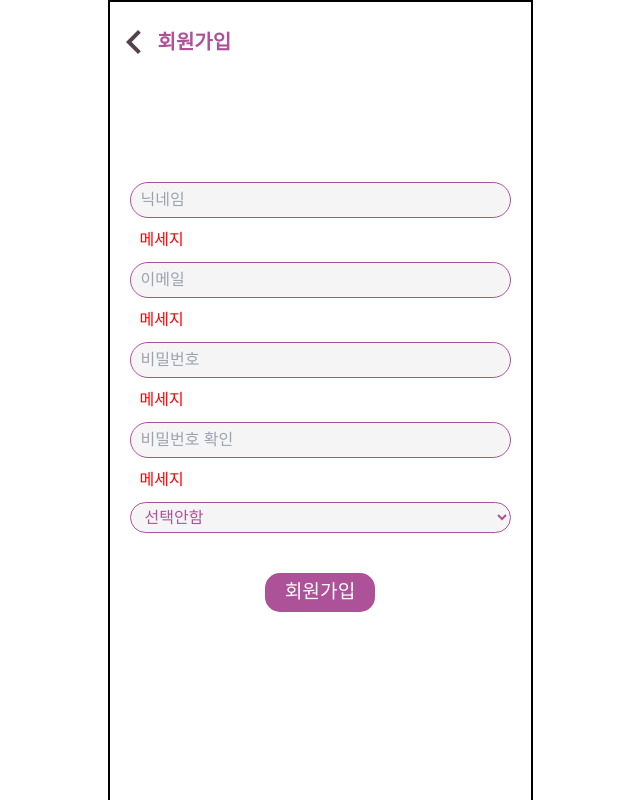
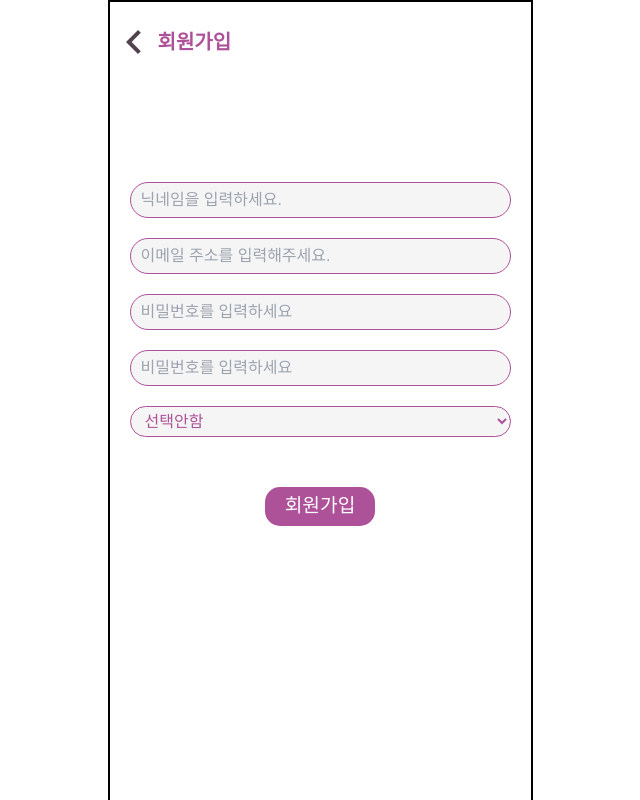
Before and after one commit to haglass/MoneyBook, a React (Create React App) app: page /signup in a window 1280 px wide. Shown: the top 800 px of the page, without its empty margins (320-960 px from the left). Built offline with nearby package versions, Linux system fonts and the light colour scheme.

Commit message:
signup 수정중

```diff
--- a/src/pages/main/MainAddDetail.js
+++ b/src/pages/main/MainAddDetail.js
@@ -17,21 +17,33 @@ const MainAddD = () => {
         <div>
           <div className="flex flex-col gap-2 p-8 pb-16">
             <MainBt className="flex justify-between text-xl">
-            - 소비금액 <p>원</p>
+              <input
+                placeholder="- 소비금액 원"
+                className="hover:outline-white ml-3 outline-white"
+              />
             </MainBt>
             <MainBt className="flex text-xl">
               <FaCapsules className="text-main text-3xl font-bold " />
-            <span className="pl-2">내용</span>
+              <input
+                placeholder="내역"
+                className="ml-3 hover:outline-white outline-white"
+              />
+            </MainBt>
+            <MainBt className="flex text-xl ">
+              <input type="date" className="ml-3 hover:outline-white outline-white"/>
             </MainBt>
           </div>
         </div>
+
         <h1 className="text-xl  text-main pl-8 ">최근 소비</h1>
 
         <div className="  px-8 pt-5">
           <MainBt className="w-full ">
             <div className="flex items-center mb-3">
               <FaThumbtack className=" text-main text-base font-bold " />
-            <span className="text-base font-bol text-main">고정지출입니다</span>
+              <span className="text-base font-bol text-main">
+                고정지출입니다
+              </span>
             </div>
             <div className="flex justify-between items-center">
               <span className="text-xs  text-sub">2월 14일</span>
--- a/src/pages/user/SignUp.js
+++ b/src/pages/user/SignUp.js
@@ -4,16 +4,108 @@ import * as css from "../../styles/Styles";
 import { MdOutlineKeyboardArrowLeft } from "react-icons/md";
 import tw from "tailwind-styled-components";
 import { useState } from "react";
+import { useEffect } from "react";
 
 const SingUp = () => {
+  let initVal = {
+    userid: "",
+    email: "",
+    password: "",
+    password2: "",
+    gender: "",
+    comment: "",
+  };
+  const [val, setVal] = useState(initVal);
+
   const selectList = ["선택안함", "남성", "여성"];
   const [Selected, setSelected] = useState("");
   const handleSelect = (e) => {
     setSelected(e.target.value);
   };
+  const handleChange = (e) => {
+    // console.log(e.target); // tag = {name:"userid", value:"123"}
+    // console.log(e.target.name); // tag name="userid"
+    // console.log(e.target.value);// tag value
+    const { name, value } = e.target;
+    setVal({ ...val, [name]: value });
+  };
+  // 성별 라디오 이벤트 핸들러
+  const handleRadio = (e) => {
+    // id 를 받아서 처리할까? 고민중
+    const { name, id } = e.target;
+    // const isCheck = e.target.checked;
+    setVal({ ...val, [name]: id });
+  };
+  // 에러 정보 관리 객체
+  const [Err, setErr] = useState({});
+  const check = (_val) => {
+    const errs = {};
+    // 아이디 체크
+    if (_val.userid.length < 5) {
+      errs.userid = "아이디를 5글자 이상 입력해주세요.";
+    }
+    // 이메일 체크/이메일 정규표현식 이용한 처리
+    if (_val.email.length < 8 || !/@/.test(_val.email)) {
+      errs.email = "이메일은 최소 8글자 이상 @을 포함해 주세요.";
+    }
+    // 전화번호 체크
+    if (_val.phone === "") {
+      errs.phone = "전화번호를 입력해주세요.";
+    }
+    // 비밀번호
+    const eng = /[a-zA-Z]/;
+    const num = /[0-9]/;
+    const spc = /[!@#$%^&*()_+]/;
+    if (
+      _val.password.length < 5 ||
+      !eng.test(_val.password) ||
+      !num.test(_val.password) ||
+      !spc.test(_val.password)
+    ) {
+      errs.password =
+        "비밀번호는 5글자 이상, 영문, 숫자, 특수문자를 모두 포함해 주세요.";
+    }
+    // 비밀번호2 체크
+    if (_val.password !== _val.password2 || !_val.password2) {
+      errs.password2 = "비밀번호를 동일하게 입력해주세요.";
+    }
+    // 생년월일체크
+    if (_val.birthday === "") {
+      errs.birthday = "생년월일을 선택하세요.";
+    }
+    // 성별 체크
+    if (_val.gender === "") {
+      errs.gender = "성별을 선택하세요.";
+    }
+
+    return errs;
+  };
+  // 데이터 조기화
+  const handleReset = () => {
+    setVal(initVal);
+    setErr({});
+  };
+  // 디버깅용
+  useEffect(() => {
+    console.log(val);
+  }, [val]);
+  useEffect(() => {
+    console.log(Err);
+  }, [Err]);
+  // 전송 실행시 각 항목의 내용 체크
+  const handleSubmit = (e) => {
+    // 웹브라우저가 갱신된다.
+    // SPA 컨셉과 맞지 않는다.
+    // state 도 초기화가 된다.
+    e.preventDefault();
+    // 필요항목에 대한 체크 실행
+    // 각 항목 체크용 객체를 생성해 진행
+    setErr(check(val));
+  };
 
   return (
     <div>
+      <form onSubmit={handleSubmit}>
         <css.SignUpDiv>
           <Header>
             <Link to={"/login"}>
@@ -22,26 +114,60 @@ const SingUp = () => {
             <h1 className="text-xl font-bold text-main">회원가입</h1>
           </Header>
           <div className="signup-inner">
-          <form>
-            <input placeholder="닉네임" />
-            <span>메세지</span>
-            <input placeholder="이메일" />
-            <span>메세지</span>
-            <input placeholder="비밀번호" />
-            <span>메세지</span>
-            <input placeholder="비밀번호 확인" />
-            <span>메세지</span>
-            <select placeholder="성별" onChange={handleSelect} value={Selected}>
+            <form onSubmit={handleSubmit}>
+              <input
+                type="text"
+                id="userid"
+                name="userid"
+                placeholder="닉네임을 입력하세요."
+                onChange={handleChange}
+              />
+              <span className="err text-xs">{Err.userid}</span>
+              <input
+                type="text"
+                id="email"
+                name="email"
+                placeholder="이메일 주소를 입력해주세요."
+                onChange={handleChange}
+              />
+              <span className="err text-xs">{Err.email}</span>
+              <input
+                type="text"
+                id="password"
+                name="password"
+                placeholder="비밀번호를 입력하세요"
+                onChange={handleChange}
+              />
+              <span className="err text-xs">{Err.password}</span>
+              <input
+                type="password"
+                id="password2"
+                name="password2"
+                placeholder="비밀번호를 입력하세요"
+                onChange={handleChange}
+              />
+              <span className="err text-xs">{Err.password2}</span>
+
+              <select
+                placeholder="성별"
+                onChange={handleSelect}
+                value={Selected}
+              >
                 {selectList.map((item) => (
                   <option value={item} key={item}>
                     {item}
                   </option>
                 ))}
               </select>
+              <span className="err text-xs">{Err.gender}</span>
             </form>
-          <button>회원가입</button>
+
+            <button type="submit" value="SUBMIT">
+              회원가입
+            </button>
           </div>
         </css.SignUpDiv>
+      </form>
     </div>
   );
 };
```
Lines whose indentation alone changed are shown as unchanged.
